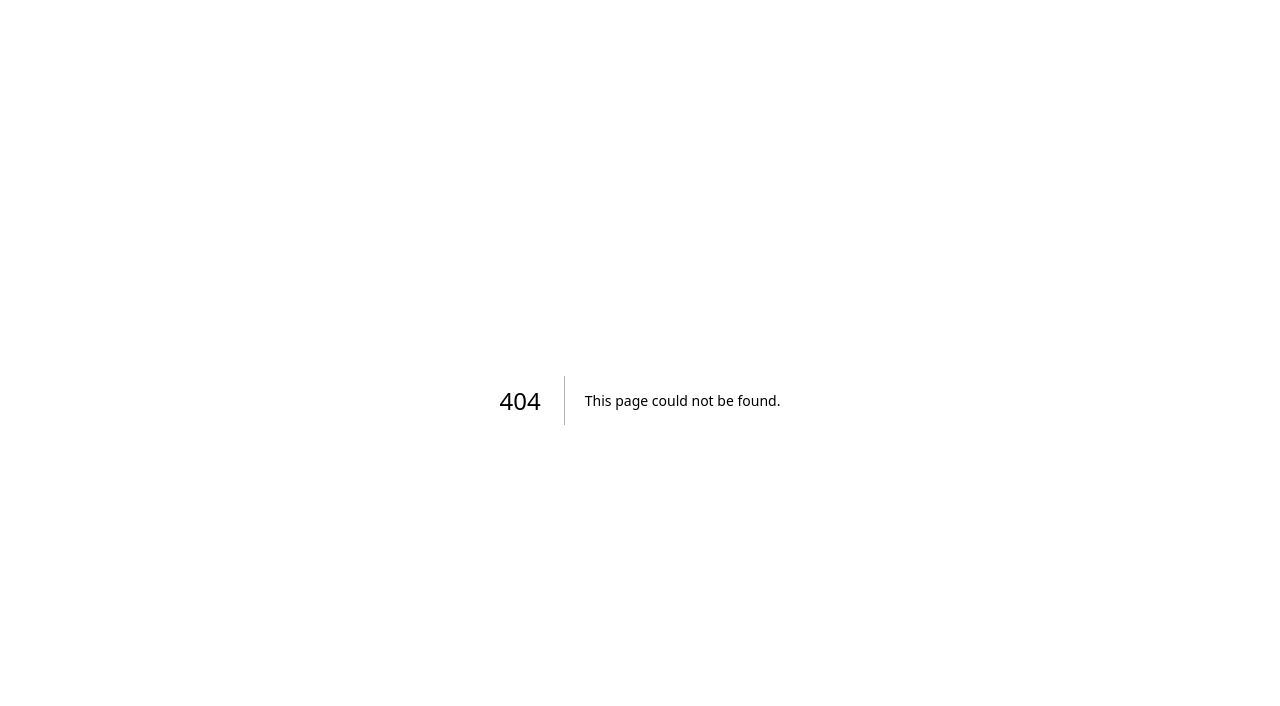
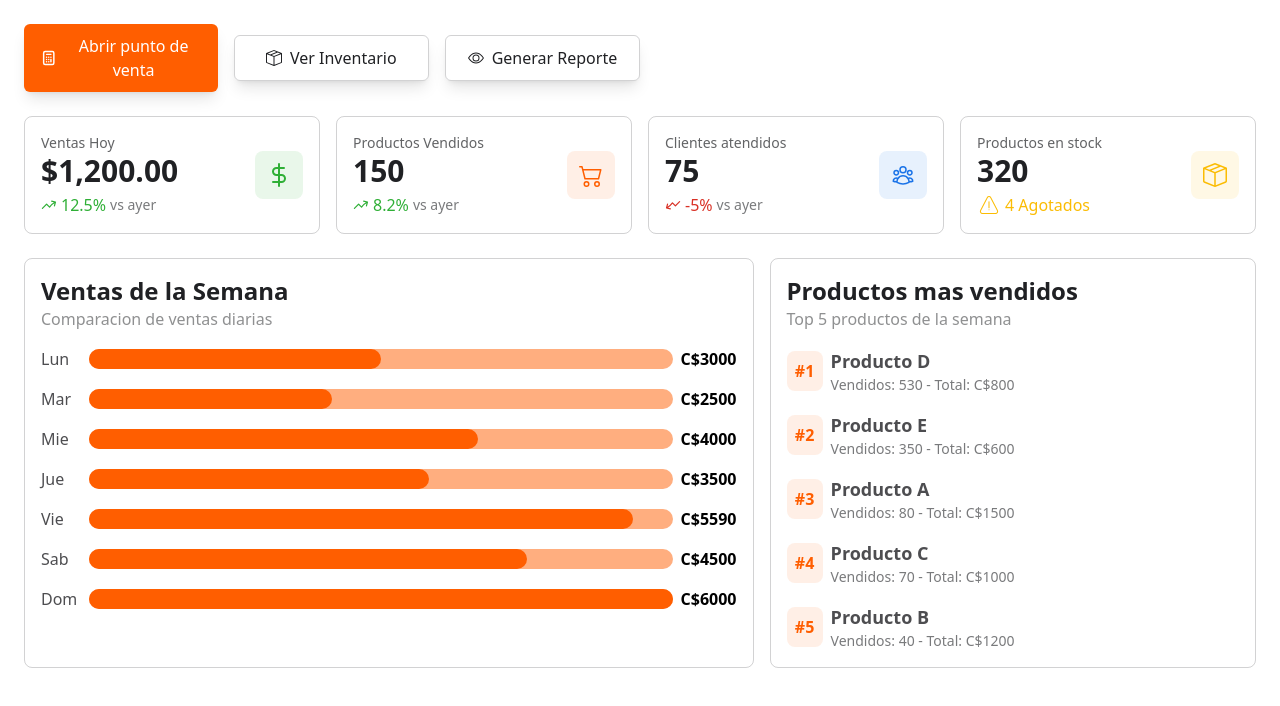
Before and after one commit to ElielJEE/ferreteria_maytro, a Next.js app: page /dashboard in a window 1280 px wide. Before the commit this address had no page. Shown: the top 706 px of the page. Built offline with nearby package versions, Linux system fonts and the light colour scheme.

Commit message:
ADD: dashboard ui buttons, week sales, top products, info card

```diff
--- a/src/app/api/login/route.jsx
+++ b/src/app/api/login/route.jsx
@@ -10,7 +10,6 @@ export async function POST(req) {
 			return NextResponse.json({ message: "Usuario y contraseña requeridos" }, { status: 400 });
 		}
 
-		// Buscar usuario en la base de datos
 		const [rows] = await pool.query("SELECT * FROM users WHERE username = ?", [username]);
 
 		if (rows.length === 0) {
@@ -25,14 +24,12 @@ export async function POST(req) {
 			return NextResponse.json({ message: "Usuario o contraseña incorrectos" }, { status: 401 });
 		}
 
-		// Generar token JWT
 		const token = jwt.sign(
 			{ id: user.id, username: user.username },
 			process.env.JWT_SECRET,
 			{ expiresIn: "1h" }
 		);
 
-		// Guardar token en cookie segura
 		const response = NextResponse.json({ message: "Login exitoso" });
 		response.cookies.set("token", token, {
 			httpOnly: true,
--- /dev/null
+++ b/src/app/dashboard/page.jsx
@@ -0,0 +1,120 @@
+import { Button, InfoCard } from '@/components/atoms'
+import React from 'react'
+import { FiDollarSign } from "react-icons/fi";
+import { BsCart2, BsBoxSeam, BsEye } from "react-icons/bs";
+import { HiOutlineUserGroup } from "react-icons/hi2";
+import { CiWarning } from "react-icons/ci";
+import { HiOutlineCalculator } from "react-icons/hi";
+
+
+export default function Dashboard() {
+	const ventasData = [
+		{ day: 'Lun', amount: 3000 },
+		{ day: 'Mar', amount: 2500 },
+		{ day: 'Mie', amount: 4000 },
+		{ day: 'Jue', amount: 3500 },
+		{ day: 'Vie', amount: 5590 },
+		{ day: 'Sab', amount: 4500 },
+		{ day: 'Dom', amount: 6000 },
+	];
+
+	const masVendidos = [
+		{ product: 'Producto A', amount: 1500, count: 80 },
+		{ product: 'Producto B', amount: 1200, count: 40 },
+		{ product: 'Producto C', amount: 1000, count: 70 },
+		{ product: 'Producto D', amount: 800, count: 530 },
+		{ product: 'Producto E', amount: 600, count: 350 },
+	];
+
+	const maxAmount = Math.max(...ventasData.map(data => data.amount));
+	const masVendidosOrdered = masVendidos.sort((a, b) => b.count - a.count);
+
+	return (
+		<div className='w-full p-6 flex flex-col'>
+			<section className='w-[50%] flex items-center justify-start gap-4 mb-6'>
+				<Button
+					className={"primary"}
+					text={"Abrir punto de venta"}
+					icon={<HiOutlineCalculator className='h-5 w-5' />}
+				/>
+				<Button
+					className={"transparent"}
+					text={"Ver Inventario"}
+					icon={<BsBoxSeam className='h-4 w-4' />}
+				/>
+				<Button
+					className={"transparent"}
+					text={"Generar Reporte"}
+					icon={<BsEye className='h-4 w-4' />}
+				/>
+			</section>
+			<section className='w-full flex gap-4'>
+				<InfoCard
+					CardTitle={"Ventas Hoy"}
+					cardValue={"$1,200.00"}
+					cardIconColor={"success"}
+					cardChange={12.5}
+					cardIcon={<FiDollarSign className='h-6 w-6 text-success' />}
+				/>
+				<InfoCard
+					CardTitle={"Productos Vendidos"}
+					cardValue={"150"}
+					cardIconColor={"primary"}
+					cardChange={8.2}
+					cardIcon={<BsCart2 className='h-6 w-6 text-primary' />}
+				/>
+				<InfoCard
+					CardTitle={"Clientes atendidos"}
+					cardValue={"75"}
+					cardIconColor={"blue"}
+					cardChange={-5}
+					cardIcon={<HiOutlineUserGroup className='h-6 w-6 text-blue' />}
+				/>
+				<InfoCard
+					CardTitle={"Productos en stock"}
+					cardValue={"320"}
+					cardIconColor={"yellow"}
+					cardChange={4}
+					outOfStockIcon={<CiWarning className='h-6 w-6 text-yellow' />}
+					cardIcon={<BsBoxSeam className='h-6 w-6 text-yellow' />}
+				/>
+			</section>
+			<section className='w-full mt-6 flex gap-4'>
+				<div className='flex w-[60%] border border-dark/20 rounded-lg flex-col gap-4 p-4'>
+					<div>
+						<h2 className='text-2xl font-bold text-dark'>Ventas de la Semana</h2>
+						<span className='text-medium text-dark/50'>Comparacion de ventas diarias</span>
+					</div>
+					{
+						ventasData.map((data, index) => (
+							<div key={index} className='w-full flex justify-center items-center gap-2'>
+								<span className='w-12 text-dark/80'>{data.day}</span>
+								<div className='bg-primary-light h-5 w-full rounded-full'>
+									<div className='bg-primary h-5 rounded-full transition-all duration-700' style={{ width: `${(data.amount / maxAmount) * 100}%` }}></div>
+								</div>
+								<span className='font-bold'>C${data.amount}</span>
+							</div>
+						))
+					}
+				</div>
+				<div className='flex w-[40%] border border-dark/20 rounded-lg flex-col gap-4 p-4'>
+					<div>
+						<h2 className='text-2xl font-bold text-dark'>Productos mas vendidos</h2>
+						<span className='text-medium text-dark/50'>Top 5 productos de la semana</span>
+					</div>
+					{
+						masVendidosOrdered.map((item, index) => (
+							<div key={index} className='w-full flex gap-2 justify-center items-center'>
+								<div className='text-primary bg-primary/10 w-10 h-10 text-center flex justify-center items-center rounded-lg font-semibold'>#{index + 1}</div>
+								<div className='flex flex-col w-full'>
+									<span className='font-semibold text-dark/80 text-lg'>{item.product}</span>
+									<p className='text-dark/60 text-sm'>Vendidos: {item.count} - Total: C${item.amount}</p>
+								</div>
+							</div >
+						))
+					}
+				</div>
+			</section>
+		</div>
+	)
+}
--- a/src/app/globals.css
+++ b/src/app/globals.css
@@ -3,10 +3,14 @@
 
 @theme {
   --color-primary: #ff5e00;
+  --color-primary-light: rgb(255, 94, 0, 0.5);
   --color-secondary: #8a1e1e;
   --color-success: #2faf36;
   --color-light: #ffffff;
   --color-dark: #202124;
+  --color-blue: #1a73e8;
+  --color-yellow: #fbbc04;
+  --color-danger: #d93025;
 }
 
 :root {
--- a/src/components/atoms/Button.jsx
+++ b/src/components/atoms/Button.jsx
@@ -1,9 +1,21 @@
 import React from 'react'
 
-export default function Button({ func, text, type, className }) {
+export default function Button({ func, text, type, className, icon }) {
+	const ColorVariants = {
+		primary: 'bg-primary hover:bg-primary/80 text-light',
+		success: 'bg-success hover:bg-success/80 text-light',
+		danger: 'bg-danger hover:bg-danger/80 text-light',
+		light: 'bg-light hover:bg-danger/80 text-light',
+		dark: 'bg-dark hover:bg-danger/80 text-light',
+		blue: 'bg-blue hover:bg-danger/80 text-light',
+		yellow: 'bg-yellow hover:bg-danger/80 text-light',
+		secondary: 'bg-secondary hover:bg-secondary/80 text-light',
+		transparent: 'bg-transparent hover:bg-primary text-dark hover:text-light border border-dark/20'
+	}
+
 	return (
-		<div className={`btn btn-${className}`} onClick={func} type={type}>
-			{text}
-		</div>
+		<button className={`btn ${ColorVariants[className]}`} onClick={func} type={type}>
+			{icon} {text}
+		</button>
 	)
 }
--- /dev/null
+++ b/src/components/atoms/InfoCard.jsx
@@ -0,0 +1,42 @@
+import React from 'react'
+import { HiMiniArrowTrendingUp } from "react-icons/hi2";
+
+export default function InfoCard({ CardTitle, cardValue, cardIcon, cardIconColor, cardChange, outOfStockIcon }) {
+	const ColorVariants = {
+		success: 'bg-success/10',
+		primary: 'bg-primary/10',
+		blue: 'bg-blue/10',
+		yellow: 'bg-yellow/10',
+		danger: 'bg-danger/10'
+	};
+
+	return (
+		<div className='w-[30%] flex justify-between items-center grow border-dark/20 border rounded-lg p-4'>
+			<div className="flex flex-col justify-between">
+				<span className='text-sm font-medium text-dark/70'>{CardTitle}</span>
+				<h2 className='text-3xl font-bold text-dark'>{cardValue}</h2>
+				<div className="flex items-center gap-1 mt-1">
+					{outOfStockIcon ? outOfStockIcon : (
+						cardChange >= 0
+							? <HiMiniArrowTrendingUp className='text-success' />
+							: <HiMiniArrowTrendingUp className='text-danger rotate-180' />
+					)}
+					{
+						outOfStockIcon
+							? <span className={`${cardChange === 0 ? 'text-success' : 'text-yellow'}`}>{cardChange} Agotados</span>
+							: (
+								<>
+									<span className={`${cardChange >= 0 ? 'text-success' : 'text-danger'}`}>{cardChange}%</span>
+									<span className='text-sm text-dark/60'>vs ayer</span>
+								</>
+							)
+					}
+
+				</div>
+			</div>
+			<div className={`flex items-center justify-center w-12 h-12 ${ColorVariants[cardIconColor]} rounded-lg`}>
+				{cardIcon}
+			</div>
+		</div>
+	)
+}
--- a/src/components/atoms/index.jsx
+++ b/src/components/atoms/index.jsx
@@ -1 +1,2 @@
-export {default as Button} from './Button';
+export { default as Button } from './Button';
+export { default as InfoCard } from './InfoCard';
--- a/src/components/organisms/LoginOrg.jsx
+++ b/src/components/organisms/LoginOrg.jsx
@@ -75,7 +75,7 @@ export default function LoginOrg() {
 
 							<Button
 								text={"Iniciar sesion"}
-								className={"login"}
+								className={"primary"}
 								type={"submit"}
 								func={handleLogin}
 							/>
--- a/src/styles/buttons.css
+++ b/src/styles/buttons.css
@@ -1,25 +1,5 @@
 @import "tailwindcss";
 
 .btn {
-  @apply w-full text-light text-center py-2.5 px-4 rounded-md cursor-pointer transition-all duration-200 transform hover:scale-[1.02] shadow-lg hover:shadow-xl;
+  @apply w-full flex justify-center items-center gap-2 text-center py-2.5 px-4 rounded-md cursor-pointer transition-all duration-200 transform hover:scale-[1.02] shadow-lg hover:shadow-xl;
 }
-
-.btn-login {
-  @apply bg-primary hover:bg-primary/80;
-}
-
-.btn-save {
-	@apply bg-success hover:bg-success/80;
-}
-
-.btn-cancel {
-	@apply bg-secondary hover:bg-secondary/80;
-}
-
-.btn-edit {
-	@apply bg-primary hover:bg-primary/80;
-}
-
-.btn-delete {
-	@apply bg-secondary hover:bg-secondary/80;
-}
```
